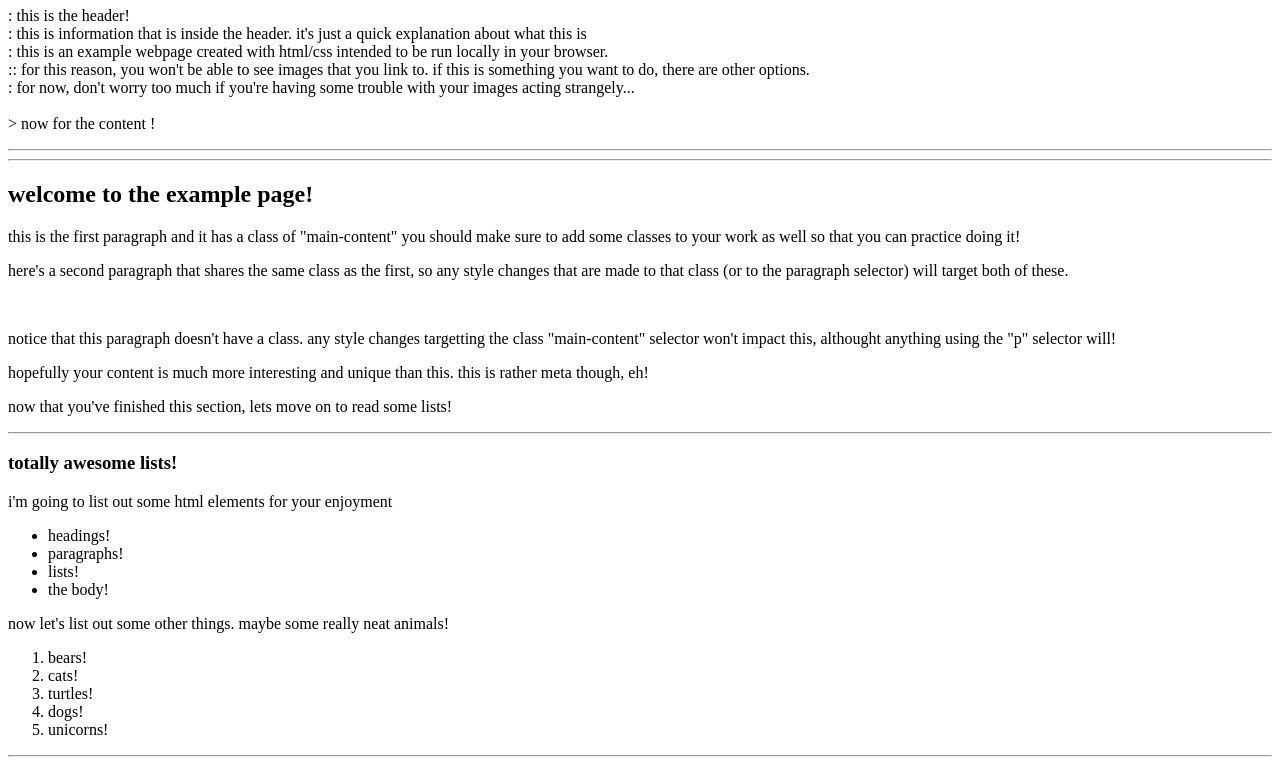
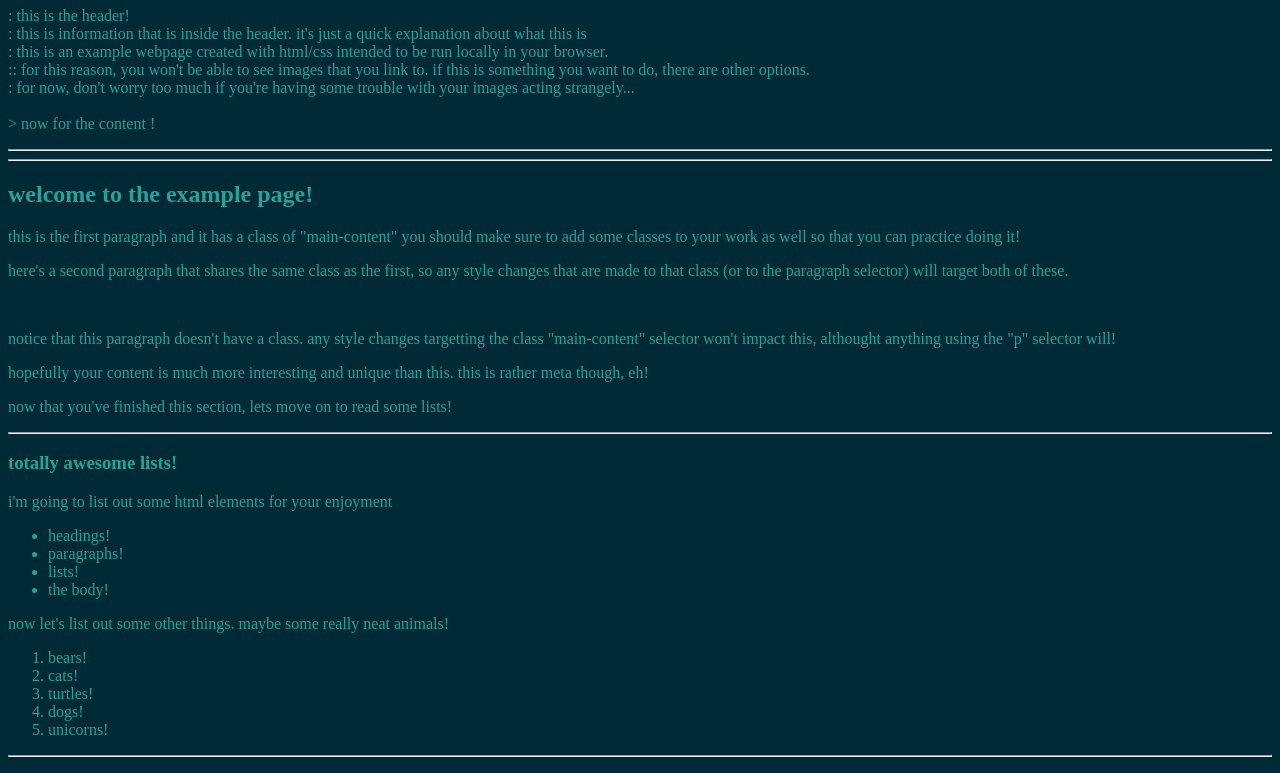
Before and after one commit to jonathanprozzi/html-css-refresher, a plain HTML site: page index.html in a window 1280 px wide. Shown: the part 73-846 px from the top of the page. Drawn offline with Linux system fonts and the light colour scheme.

Commit message:
added content to style.cs

```diff
--- a/index.html
+++ b/index.html
@@ -3,7 +3,7 @@
   <head>
     <meta charset="utf-8">
     <title>html-css-refresher project</title>
-    <link src="style.css" rel="stylesheet">
+    <link rel="stylesheet" type="text/css" href="style.css">
   </head>
   <body>
     <header>
@@ -15,7 +15,7 @@
         : this is an example webpage created with html/css intended to be run locally in your browser. <br/>
         :: for this reason, you won't be able to see images that you link to. if this is something you want to do, there are other options.<br/>
         : for now, don't worry too much if you're having some trouble with your images acting strangely...<br/><br/>
-        <span id="fancy-brace">></span> now for the content ! <!-- using a span for some fancyness -->
+        <span id="fancy-brace" class="blink">></span> now for the content ! <!-- using a span for some fancyness -->
         </p>
       </div> <!-- end "header-content" div -->
       <hr/> <!-- horizontal rule is a line across page -->
--- a/style.css
+++ b/style.css
@@ -0,0 +1,39 @@
+/* solarized colors by ethan schoonover http://ethanschoonover.com/
+base03    #002b36
+base02    #073642
+base01    #586e75
+base00    #657b83
+base0     #839496
+base1     #93a1a1
+base2     #eee8d5
+base3     #fdf6e3
+yellow    #b58900
+orange    #cb4b16
+red       #dc322f
+magenta   #d33682
+violet    #6c71c4
+blue      #268bd2
+cyan      #2aa198
+green     #859900
+*/
+
+body {
+  background-color: #002b36;
+  color: #2aa198;
+}
+
+/* some fancy blinking text (throwback to the late 90s!)
+   courtesy of http://fredericiana.com/2012/11/04/html5-blink-tag/ */
+
+.blink {
+    animation-duration: 1s;
+    animation-name: blink;
+    animation-iteration-count: infinite;
+    animation-timing-function: steps(2, start);
+}
+
+@keyframes blink {
+    80% {
+        visibility: hidden;
+    }
+}
```
